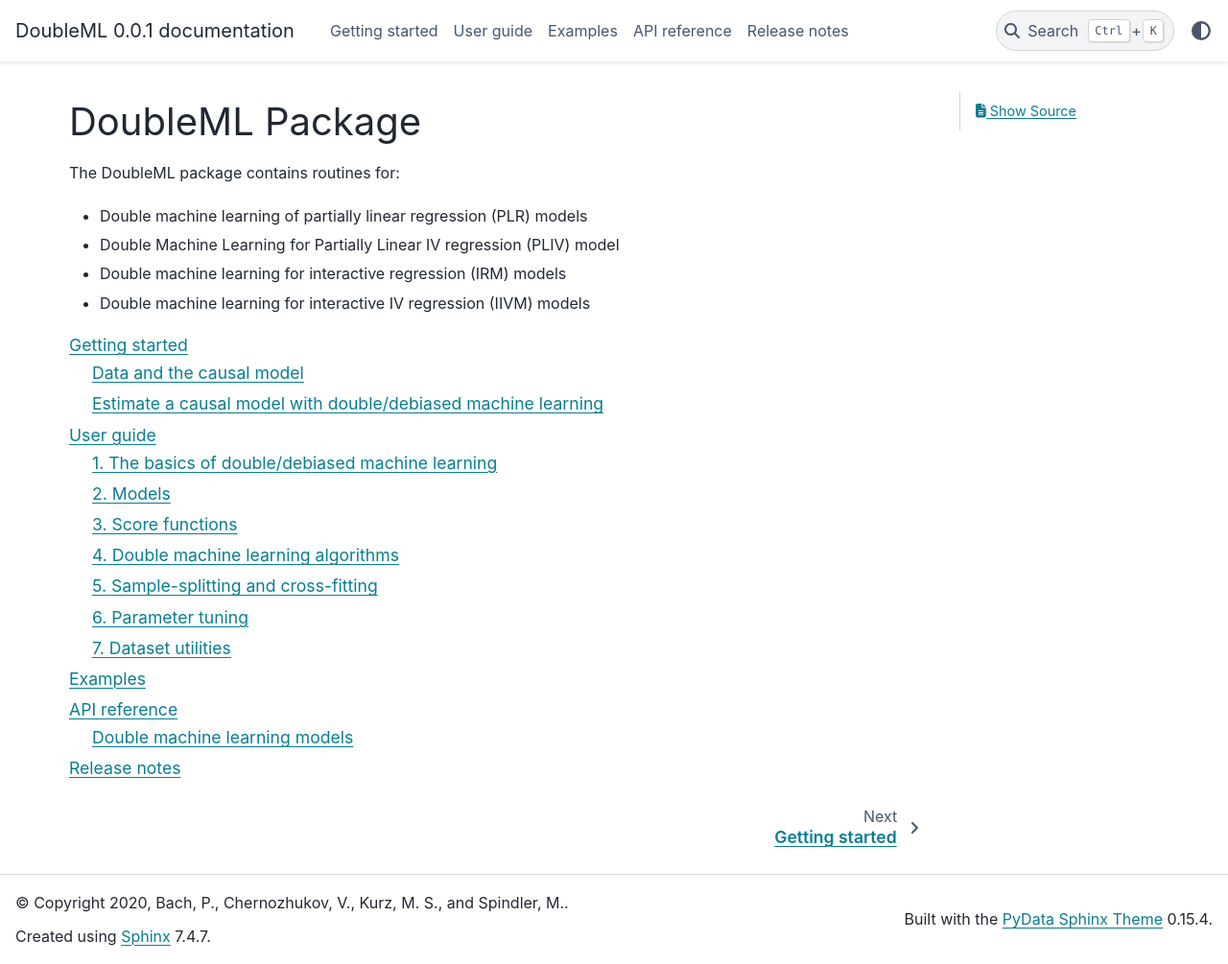
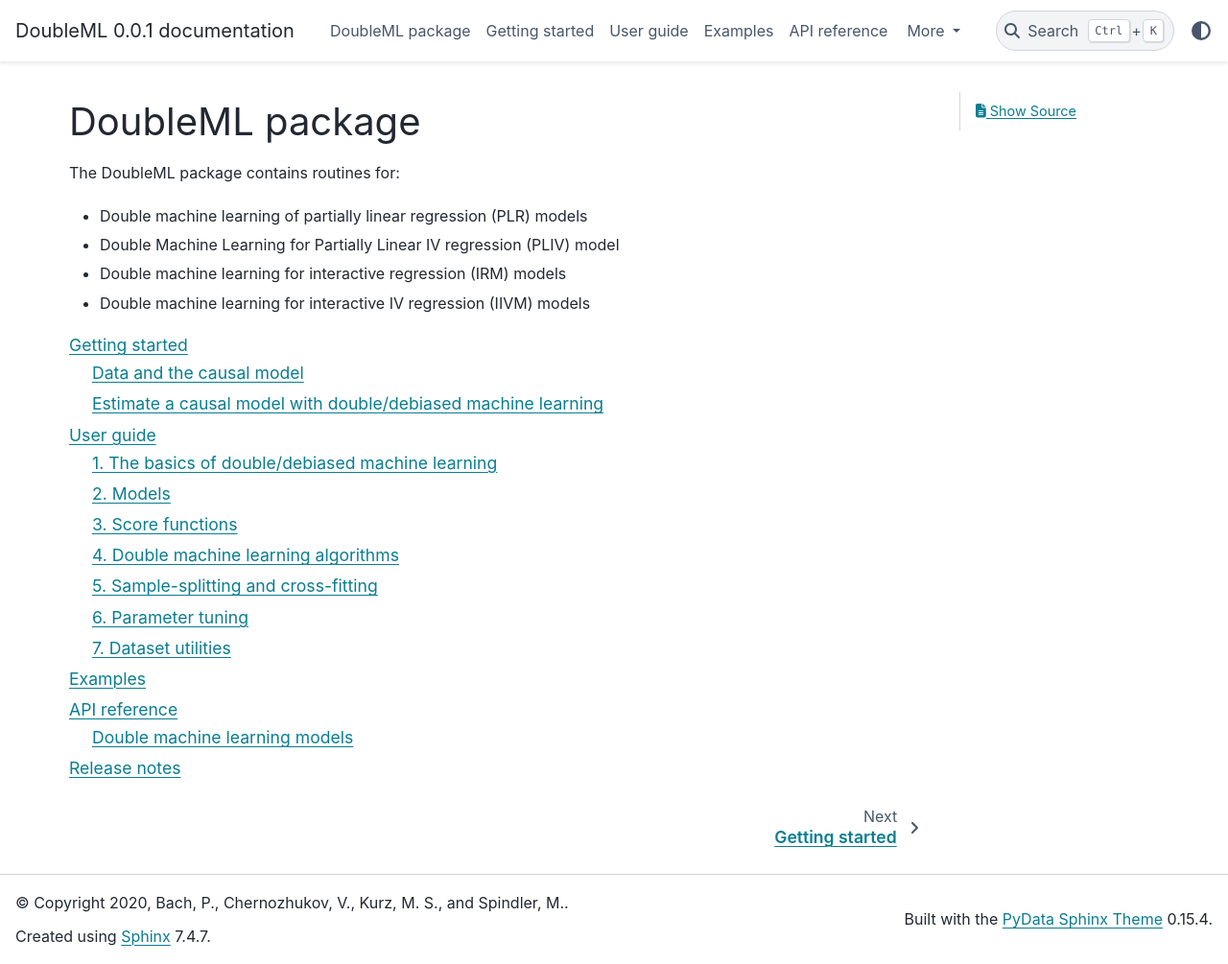
Before and after one commit to DoubleML/doubleml-for-py, a Sphinx documentation site: the page built from doubleml/doc/index.rst, in a window 1280 px wide and 1005 px high. Shown: the whole window at 96% size. Built offline with Sphinx 7.4.7 and the PyData theme 0.15.4, drawn with Linux system fonts in a browser that asks for light colours; pages that are not in the unit, such as notebooks, are missing from menus.

Commit message:
small fixes

```diff
--- a/doubleml/doc/index.rst
+++ b/doubleml/doc/index.rst
@@ -1,4 +1,4 @@
-DoubleML Package
+DoubleML package
 ================
 
 The DoubleML package contains routines for:
--- a/doubleml/doc/release/release.rst
+++ b/doubleml/doc/release/release.rst
@@ -1,4 +1,4 @@
 :parenttoc: True
 
-Release Notes
+Release notes
 =============
```
Also changed, not shown: other parts of doubleml/doc/index.rst (+5 -0 lines).
